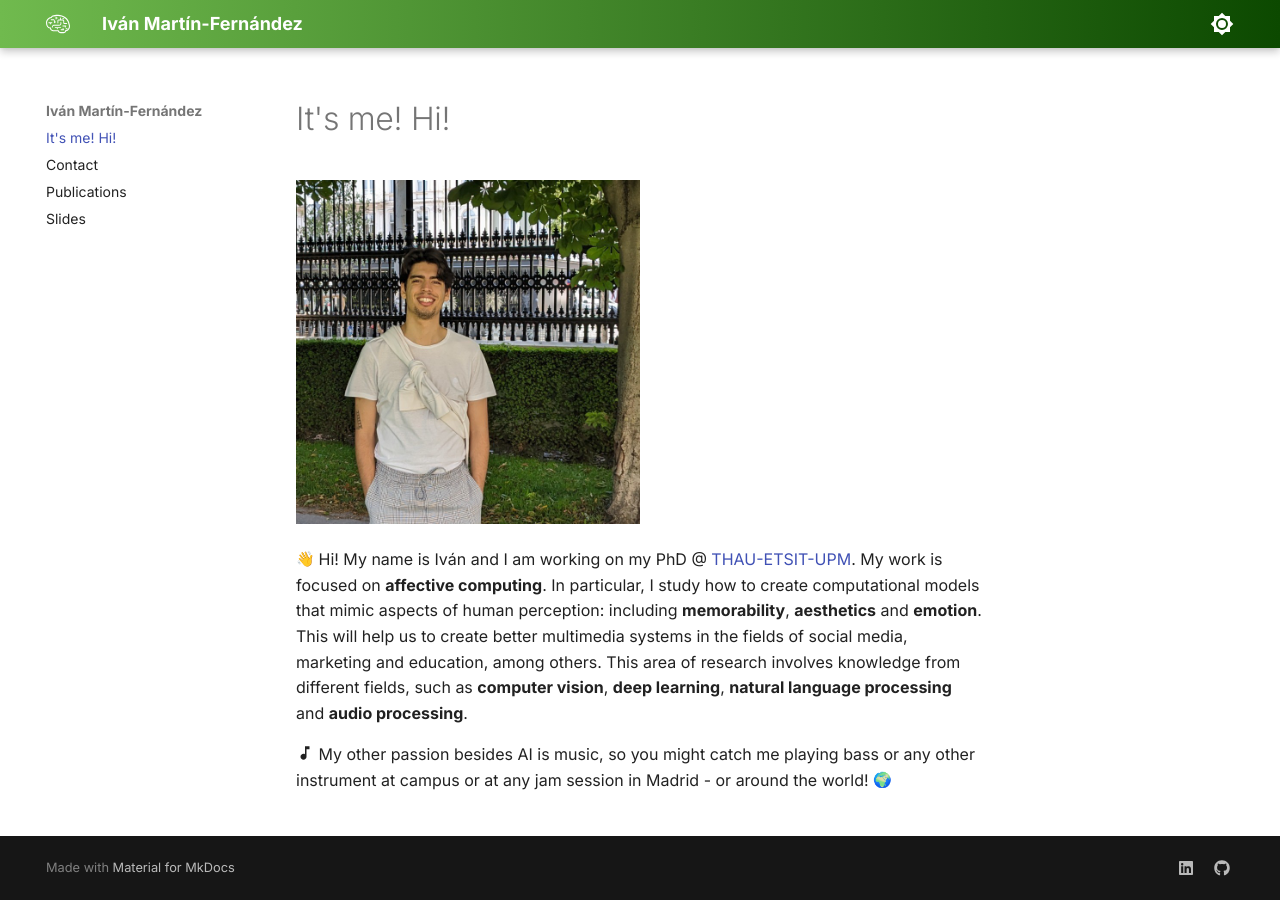
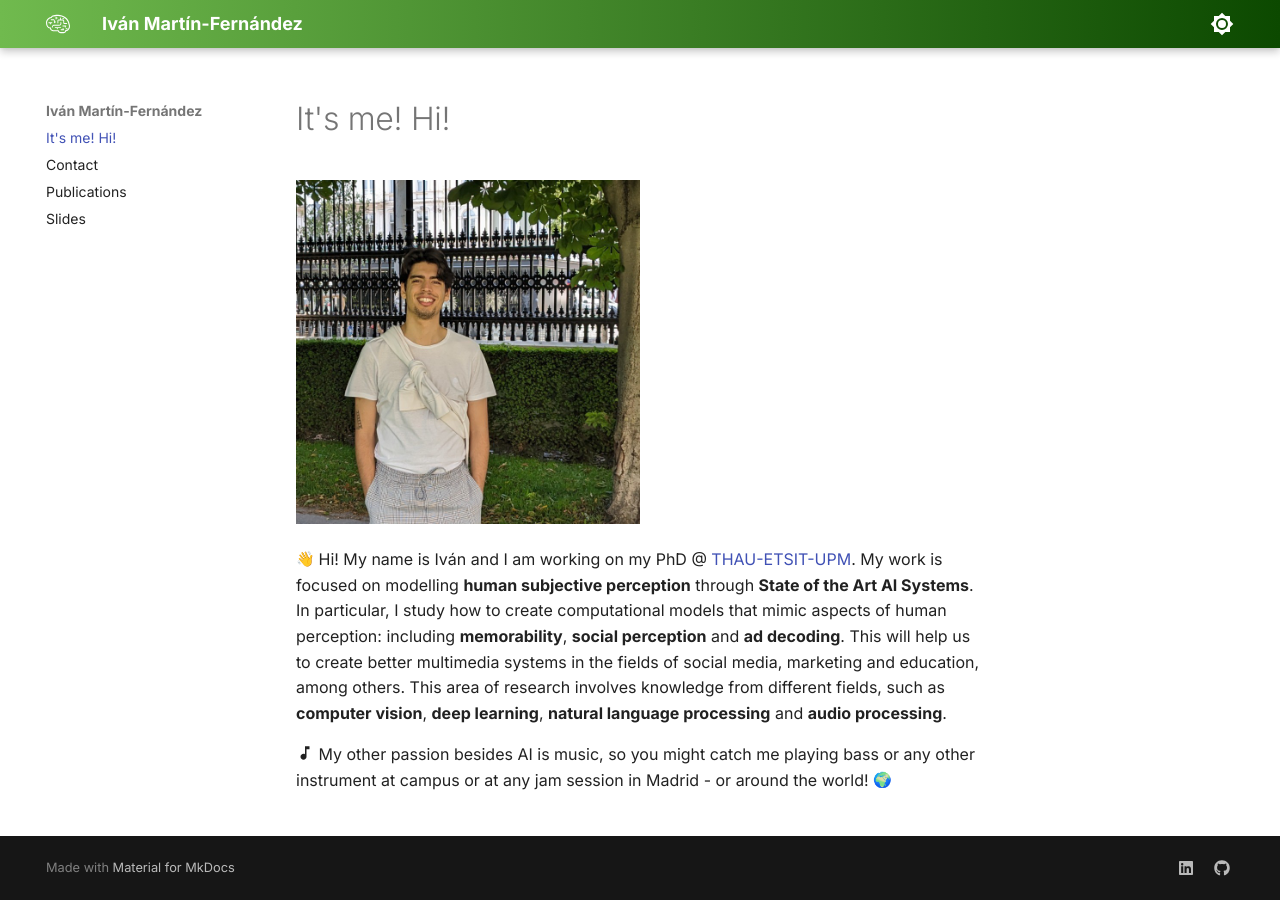
Before and after one commit to imartinf/imartinf.github.io, an MkDocs documentation site: the page built from docs/index.md, in a window 1280 px wide. Built offline with MkDocs 1.6.1 and Material for MkDocs 9.7.7, drawn with Linux system fonts in a browser that asks for light colours; emoji names are drawn with the system emoji font; some web fonts are replaced.

Commit message:
update landing

```diff
--- a/docs/index.md
+++ b/docs/index.md
@@ -2,6 +2,6 @@
 
 ![me](assets/1690915534962.jpeg)
 
-:wave: Hi! My name is Iván and I am working on my PhD @ [THAU-ETSIT-UPM](https://die.upm.es/grupo_de_investigacion/1760/gth-grupo-de-tecnolog%C3%ADa-del-habla). My work is focused on **affective computing**. In particular, I study how to create computational models that mimic aspects of human perception: including **memorability**, **aesthetics** and **emotion**. This will help us to create better multimedia systems in the fields of social media, marketing and education, among others. This area of research involves knowledge from different fields, such as **computer vision**, **deep learning**, **natural language processing** and **audio processing**.
+:wave: Hi! My name is Iván and I am working on my PhD @ [THAU-ETSIT-UPM](https://die.upm.es/grupo_de_investigacion/1760/gth-grupo-de-tecnolog%C3%ADa-del-habla). My work is focused on modelling **human subjective perception** through **State of the Art AI Systems**. In particular, I study how to create computational models that mimic aspects of human perception: including **memorability**, **social perception** and **ad decoding**. This will help us to create better multimedia systems in the fields of social media, marketing and education, among others. This area of research involves knowledge from different fields, such as **computer vision**, **deep learning**, **natural language processing** and **audio processing**.
 
 :material-music-note: My other passion besides AI is music, so you might catch me playing bass or any other instrument at campus or at any jam session in Madrid - or around the world! :earth_africa:
```
